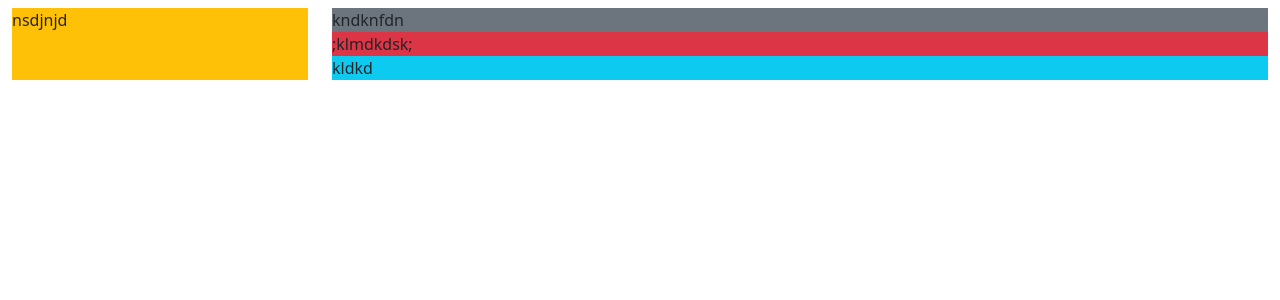
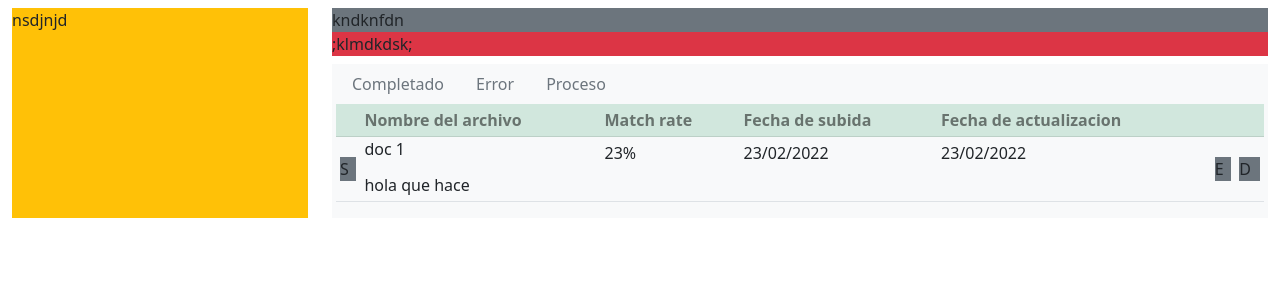
Before and after one commit to sareli89/hexagone-front, a React (Create React App) app: page / in a window 1280 px wide. Shown: the top 300 px of the page. Built offline with nearby package versions, Linux system fonts and the light colour scheme.

Commit message:
layout files table

```diff
--- a/src/App.js
+++ b/src/App.js
@@ -1,3 +1,7 @@
+import {
+  Files,
+} from '../src/components/index.js'
+
 function App() {
   return (
     <div className="container-fluid mt-2">
@@ -18,7 +22,7 @@ function App() {
           </div>
 
           <div className="bg-info  h-auto">
-            kldkd
+            <Files/>
           </div>
 
         </div>
--- /dev/null
+++ b/src/components/Files.jsx
@@ -0,0 +1,68 @@
+import React from 'react';
+
+
+export default function Files(props) {
+  return(
+    <div className="bg-light mt-2 px-1">
+      <ul className="nav ">
+        <li className="nav-item">
+          <a className="nav-link active text-secondary hover-text-black" aria-current="page" href="#">
+            Completado
+          </a>
+        </li>
+        <li className="nav-item">
+          <a className="nav-link text-secondary" href="#">
+            Error
+          </a>
+        </li>
+        <li className="nav-item">
+          <a className="nav-link text-secondary" href="#">
+            Proceso
+          </a>
+        </li>
+      </ul>
+
+      <div className="table-responsive ">
+        <table className="table table-sm">
+          <thead className="table-success table-hover text-black-50 fs-6 fw-light">
+          <tr>
+            <th scope="col"></th>
+            <th scope="col">Nombre del archivo</th>
+            <th scope="col">Match rate</th>
+            <th scope="col">Fecha de subida</th>
+            <th scope="col">Fecha de actualizacion</th>
+            <th scope="col"></th>
+            <th scope="col"></th>
+          </tr>
+          </thead>
+          <tbody clasName="table-primary table-group-divider">
+            <tr>
+              <td scope="row">
+                <div className="bg-secondary mt-3">
+                  S
+                </div>
+              </td>
+              <td className="">
+                <p className="p-0 lh-1"> doc 1 </p>
+                <span className="fw-lighter">hola que hace</span>
+              </td>
+              <td>23%</td>
+              <td>23/02/2022</td>
+              <td >23/02/2022</td>
+              <td scope="row">
+                <div className="bg-secondary mt-3">
+                  E
+                </div>
+              </td>
+              <td scope="row">
+                <div className="bg-secondary mt-3">
+                  D
+                </div>
+              </td>
+            </tr>
+          </tbody>
+        </table>
+      </div>
+    </div>
+  )
+}
--- /dev/null
+++ b/src/components/index.js
@@ -0,0 +1,5 @@
+import Files from "./Files";
+
+export {
+    Files,
+}
```
Also changed, not shown: src/App.css (added, +38 -0 lines), src/logo.svg (added).
